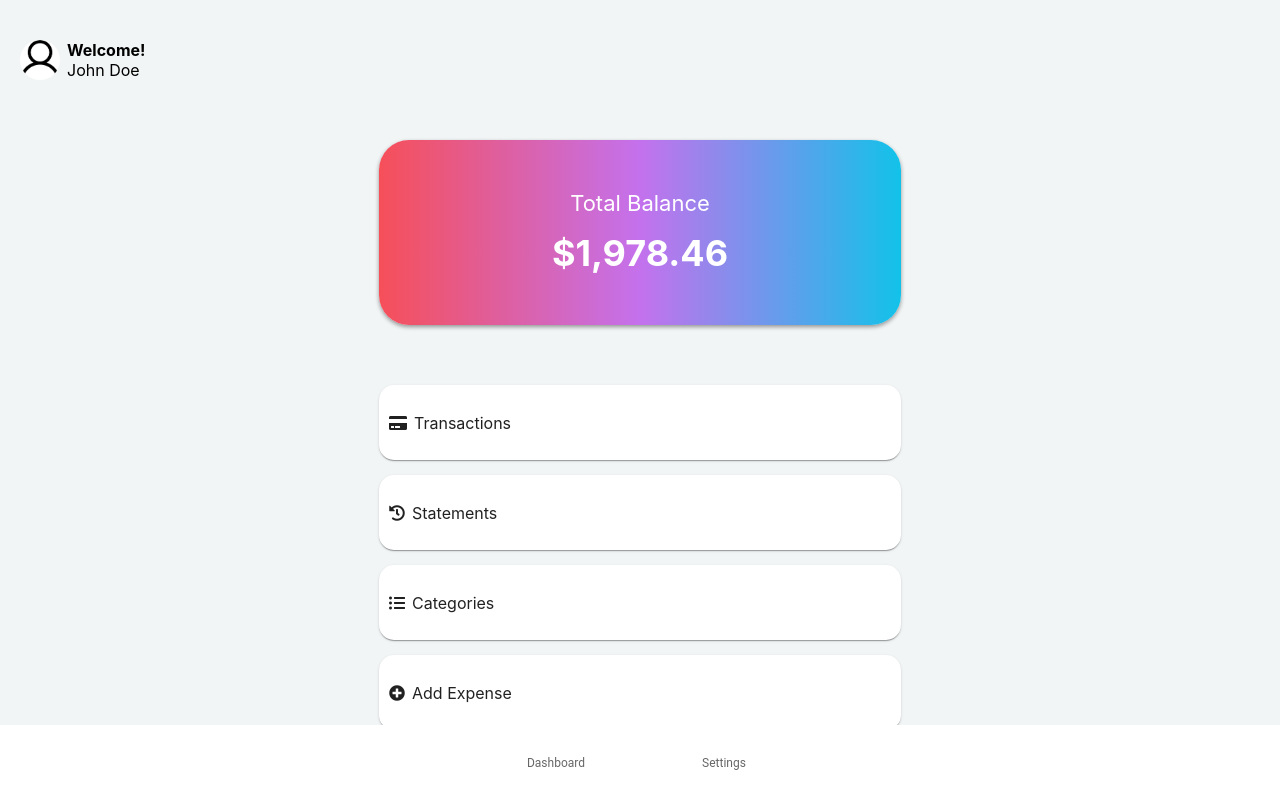
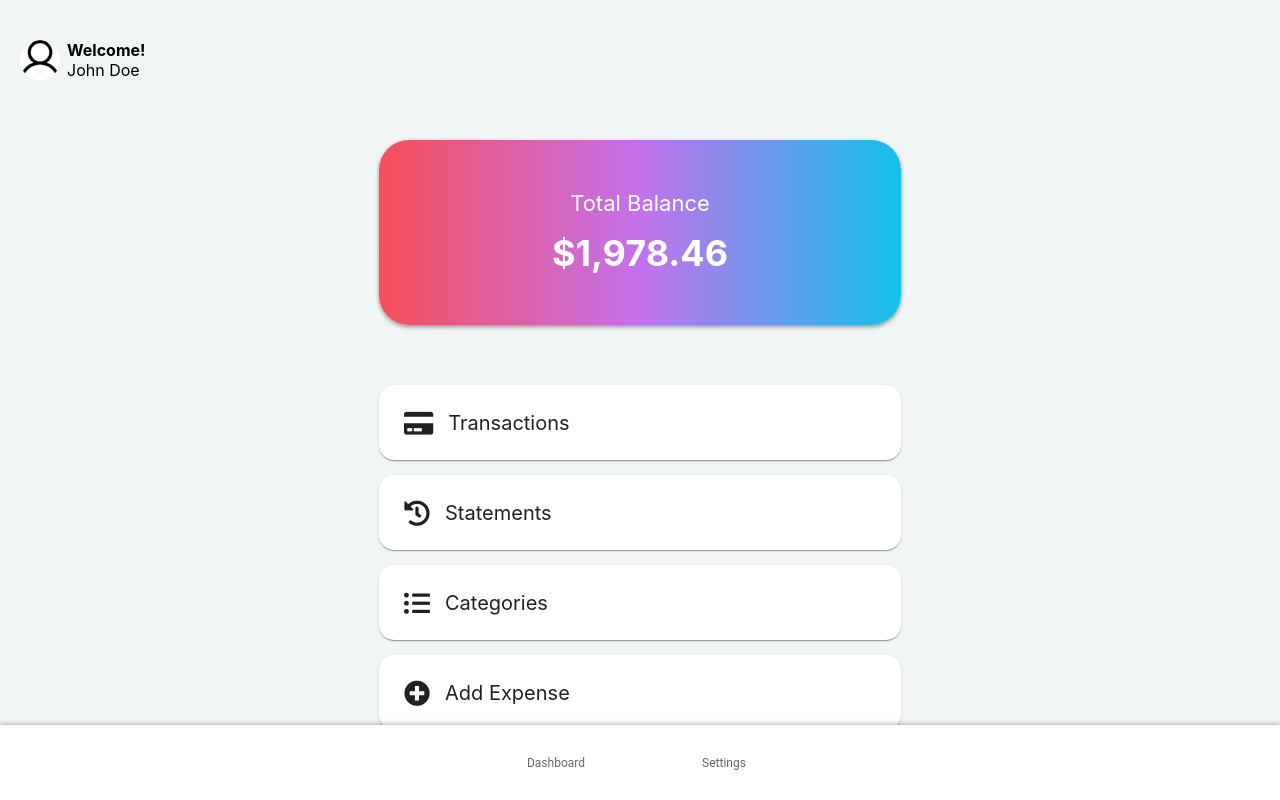
Before and after one commit to marleydoughty/cost-tracker-fe, a React (Create React App) app: page / in a window 1280 px wide. Built offline with nearby package versions, Linux system fonts and the light colour scheme.

Commit message:
adjusted layout and size of dash card items

```diff
--- a/public/layout.css
+++ b/public/layout.css
@@ -1,3 +1,9 @@
-body{
+body {
+  margin: 0;
+  font-family: -apple-system, BlinkMacSystemFont, 'Segoe UI', 'Roboto', 'Oxygen',
+    'Ubuntu', 'Cantarell', 'Fira Sans', 'Droid Sans', 'Helvetica Neue',
+    sans-serif;
+  -webkit-font-smoothing: antialiased;
+  -moz-osx-font-smoothing: grayscale;
   background-color: #F2F5F6;
 }
--- a/public/styles.css
+++ b/public/styles.css
@@ -26,7 +26,11 @@
   justify-content: flex-start;
   height: 75px;
   margin-left:10px;
+  font-size: 20px;
+}
+.dash-card-items i {
+  font-size: 26px;
 }
 .fas {
-  margin-right:7px;
+  margin:0 15px 0 15px;
 }
--- a/src/client/components/bottom-nav-bar.jsx
+++ b/src/client/components/bottom-nav-bar.jsx
@@ -18,4 +18,5 @@ left:0;
 right:0;
 bottom:0;
 height:75px;
+box-shadow: 0 0 6px rgba(0,0,0,.4);
 `
--- a/src/index.css
+++ /dev/null
@@ -1,13 +0,0 @@
-body {
-  margin: 0;
-  font-family: -apple-system, BlinkMacSystemFont, 'Segoe UI', 'Roboto', 'Oxygen',
-    'Ubuntu', 'Cantarell', 'Fira Sans', 'Droid Sans', 'Helvetica Neue',
-    sans-serif;
-  -webkit-font-smoothing: antialiased;
-  -moz-osx-font-smoothing: grayscale;
-}
-
-code {
-  font-family: source-code-pro, Menlo, Monaco, Consolas, 'Courier New',
-    monospace;
-}
--- a/src/index.js
+++ b/src/index.js
@@ -1,6 +1,5 @@
 import React from 'react';
 import ReactDOM from 'react-dom';
-import './index.css';
 import App from './App';
 import reportWebVitals from './reportWebVitals';
 
```
